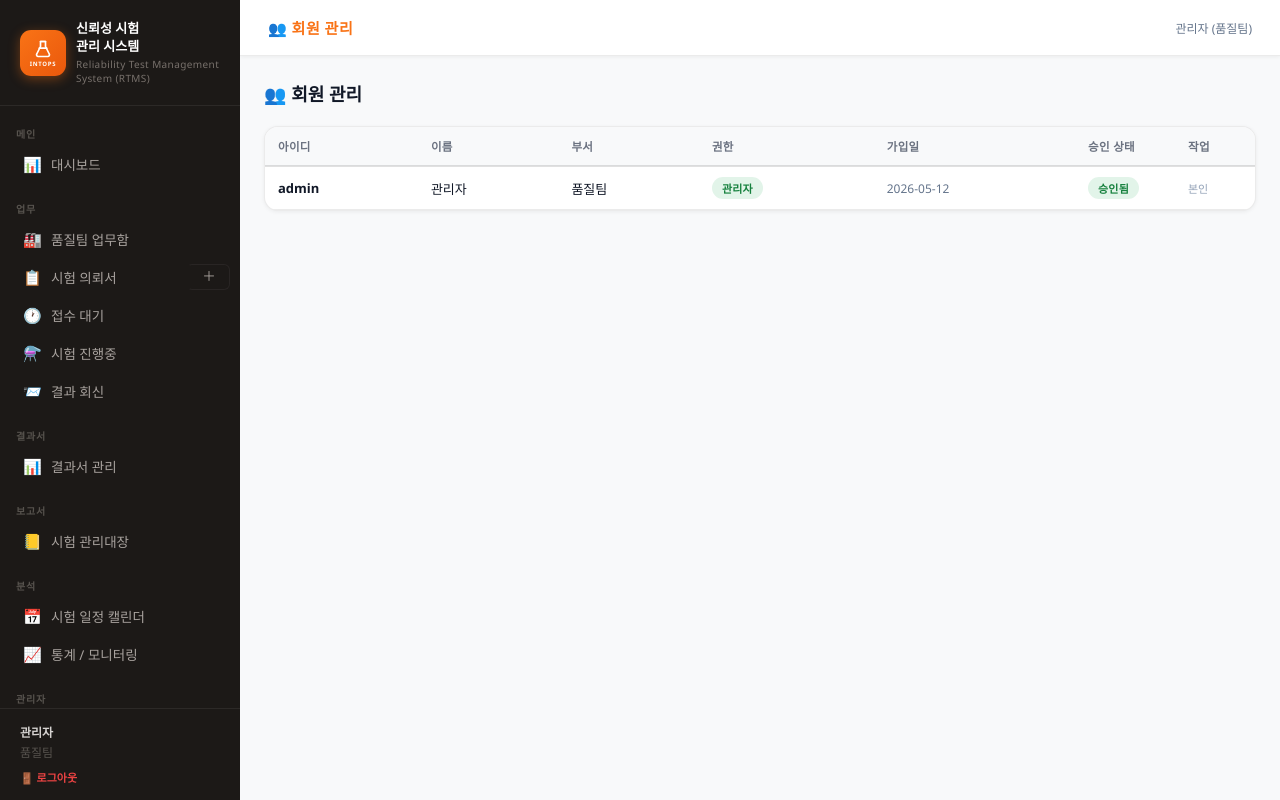
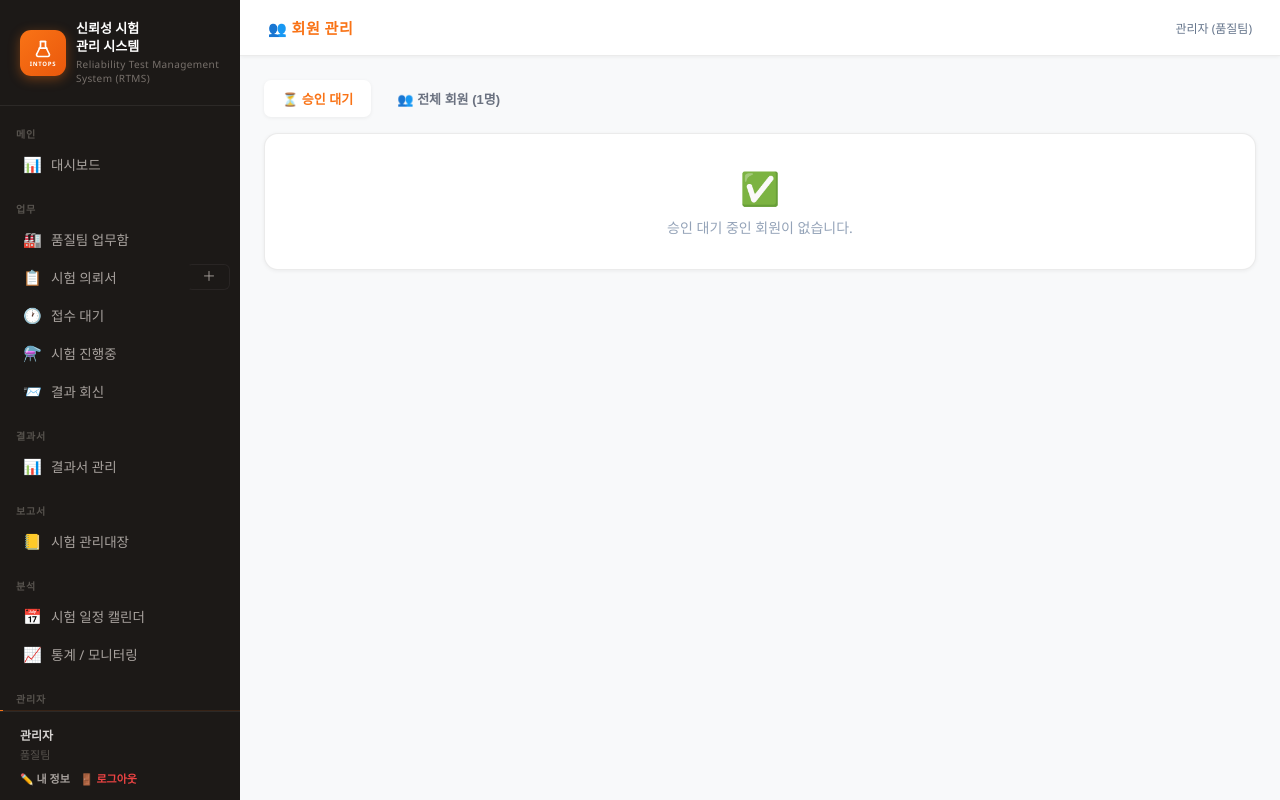
Before and after one commit to chojagal-ops/rtms, a Flask app: page /admin/users in a window 1280 px wide. Run offline with Flask 3, Linux system fonts and the light colour scheme; a user stored in the database is signed in.

Commit message:
feat: profile edit + member reject + admin user edit

```diff
--- a/routes/auth.py
+++ b/routes/auth.py
@@ -93,3 +93,96 @@ def approve_user(uid):
         log_error('사용자 승인 오류', e)
         flash('처리 중 오류가 발생했습니다.', 'danger')
     return redirect(url_for('auth.admin_users'))
+
+
+@auth_bp.route('/admin/users/<int:uid>/reject', methods=['POST'])
+@login_required
+def reject_user(uid):
+    """미승인 회원 거절 (삭제)"""
+    if current_user.role != 'admin':
+        flash('관리자만 접근 가능합니다.', 'danger')
+        return redirect(url_for('dashboard.index'))
+    if uid == current_user.id:
+        flash('본인 계정은 거절할 수 없습니다.', 'warning')
+        return redirect(url_for('auth.admin_users'))
+    user = db.get_or_404(User, uid)
+    try:
+        name = user.name
+        db.session.delete(user)
+        db.session.commit()
+        flash(f'가입 거절 완료: {name}', 'success')
+    except Exception as e:
+        db.session.rollback()
+        log_error('회원 거절 오류', e)
+        flash('처리 중 오류가 발생했습니다.', 'danger')
+    return redirect(url_for('auth.admin_users'))
+
+
+@auth_bp.route('/admin/users/<int:uid>/edit', methods=['GET', 'POST'])
+@login_required
+def admin_edit_user(uid):
+    """관리자 전용: 회원 정보 수정"""
+    if current_user.role != 'admin':
+        flash('관리자만 접근 가능합니다.', 'danger')
+        return redirect(url_for('dashboard.index'))
+    user = db.get_or_404(User, uid)
+    if request.method == 'POST':
+        try:
+            user.name       = request.form.get('name', '').strip() or user.name
+            user.email      = request.form.get('email', '').strip() or None
+            user.department = request.form.get('department', '').strip()
+            user.role       = request.form.get('role', 'user')
+            user.is_approved = request.form.get('is_approved') == 'on'
+            new_pw = request.form.get('new_password', '').strip()
+            if new_pw:
+                if len(new_pw) < 6:
+                    flash('비밀번호는 6자 이상이어야 합니다.', 'warning')
+                    return render_template('admin_edit_user.html', u=user)
+                user.set_password(new_pw)
+            db.session.commit()
+            flash(f'{user.name} 정보가 수정되었습니다.', 'success')
+            return redirect(url_for('auth.admin_users'))
+        except Exception as e:
+            db.session.rollback()
+            log_error('관리자 회원 수정 오류', e)
+            flash('수정 중 오류가 발생했습니다.', 'danger')
+    return render_template('admin_edit_user.html', u=user)
+
+
+@auth_bp.route('/profile/edit', methods=['GET', 'POST'])
+@login_required
+def profile_edit():
+    """본인 회원 정보 수정"""
+    if request.method == 'POST':
+        try:
+            name  = request.form.get('name', '').strip()
+            email = request.form.get('email', '').strip()
+            dept  = request.form.get('department', '').strip()
+            cur_pw  = request.form.get('current_password', '')
+            new_pw  = request.form.get('new_password', '').strip()
+            new_pw2 = request.form.get('new_password2', '').strip()
+
+            # 비밀번호 변경 요청 시 현재 비밀번호 확인
+            if new_pw:
+                if not current_user.check_password(cur_pw):
+                    flash('현재 비밀번호가 올바르지 않습니다.', 'danger')
+                    return render_template('profile_edit.html')
+                if new_pw != new_pw2:
+                    flash('새 비밀번호가 일치하지 않습니다.', 'danger')
+                    return render_template('profile_edit.html')
+                if len(new_pw) < 6:
+                    flash('비밀번호는 6자 이상이어야 합니다.', 'warning')
+                    return render_template('profile_edit.html')
+                current_user.set_password(new_pw)
+
+            current_user.name       = name or current_user.name
+            current_user.email      = email or None
+            current_user.department = dept
+            db.session.commit()
+            flash('회원 정보가 수정되었습니다.', 'success')
+            return redirect(url_for('auth.profile_edit'))
+        except Exception as e:
+            db.session.rollback()
+            log_error('프로필 수정 오류', e)
+            flash('수정 중 오류가 발생했습니다.', 'danger')
+    return render_template('profile_edit.html')
--- a/templates/admin_users.html
+++ b/templates/admin_users.html
@@ -3,43 +3,66 @@
 {% block topbar_title %}👥 회원 관리{% endblock %}
 
 {% block content %}
-<div class="page-header"><h2>👥 회원 관리</h2></div>
+
+<!-- 탭: 승인대기 / 전체 -->
+{% set waiting = users | selectattr('is_approved', 'equalto', false) | list %}
+<div style="display:flex;align-items:center;justify-content:space-between;margin-bottom:16px;">
+  <div style="display:flex;gap:8px;">
+    <button class="tab-btn active" data-tab="tab_waiting">
+      ⏳ 승인 대기
+      {% if waiting %}
+      <span class="nav-badge" style="position:static;margin-left:4px;">{{ waiting|length }}</span>
+      {% endif %}
+    </button>
+    <button class="tab-btn" data-tab="tab_all">👥 전체 회원 ({{ users|length }}명)</button>
+  </div>
+</div>
+
+<!-- ── 승인 대기 탭 ─────────────────────────────────────── -->
+<div id="tab_waiting" class="tab-pane active">
+  {% if waiting %}
   <div class="card">
+    <div class="card-header">
+      <h5>⏳ 승인 대기 — {{ waiting|length }}명</h5>
+      <span style="font-size:12px;color:#9ca3af;">승인 또는 거절을 처리해 주세요.</span>
+    </div>
     <div class="table-wrap">
       <table>
         <thead>
           <tr>
-          <th>아이디</th><th>이름</th><th>부서</th><th>권한</th>
-          <th>가입일</th><th style="width:100px;">승인 상태</th><th style="width:80px;">작업</th>
+            <th>아이디</th><th>이름</th><th>부서</th><th>이메일</th>
+            <th style="width:90px;">가입일</th>
+            <th style="width:200px;">작업</th>
           </tr>
         </thead>
         <tbody>
-        {% for u in users %}
+          {% for u in waiting %}
           <tr>
             <td style="font-weight:600;">{{ u.username }}</td>
             <td>{{ u.name }}</td>
-          <td>{{ u.department }}</td>
-          <td>
-            <span class="badge {{ 'badge-완료' if u.role == 'admin' else 'badge-대기' }}">
-              {{ '관리자' if u.role == 'admin' else '일반' }}
-            </span>
-          </td>
+            <td style="font-size:13px;">{{ u.department or '-' }}</td>
+            <td style="font-size:12px;color:#6b7280;">{{ u.email or '-' }}</td>
             <td style="font-size:12px;color:#64748b;">{{ u.created_at.strftime('%Y-%m-%d') }}</td>
             <td>
-            <span class="badge {{ 'badge-합격' if u.is_approved else 'badge-지연' }}">
-              {{ '승인됨' if u.is_approved else '대기중' }}
-            </span>
-          </td>
-          <td>
-            {% if u.id != current_user.id %}
+              <div style="display:flex;gap:6px;">
+                <!-- 승인 -->
                 <form action="{{ url_for('auth.approve_user', uid=u.id) }}" method="POST">
-              <button type="submit" class="btn btn-sm {{ 'btn-outline' if u.is_approved else 'btn-success' }}">
-                {{ '승인 취소' if u.is_approved else '승인' }}
+                  <button type="submit" class="btn btn-sm"
+                    style="background:#16a34a;color:#fff;border:none;">
+                    ✅ 승인
                   </button>
                 </form>
-            {% else %}
-            <span style="font-size:11px;color:#94a3b8;">본인</span>
-            {% endif %}
+                <!-- 거절 -->
+                <form action="{{ url_for('auth.reject_user', uid=u.id) }}" method="POST"
+                      onsubmit="return confirm('{{ u.name }}의 가입 신청을 거절하고 삭제하시겠습니까?')">
+                  <button type="submit" class="btn btn-sm btn-danger">
+                    ❌ 거절
+                  </button>
+                </form>
+                <!-- 수정 -->
+                <a href="{{ url_for('auth.admin_edit_user', uid=u.id) }}"
+                   class="btn btn-outline btn-sm">수정</a>
+              </div>
             </td>
           </tr>
           {% endfor %}
@@ -47,4 +70,87 @@
       </table>
     </div>
   </div>
+  {% else %}
+  <div class="card">
+    <div style="padding:32px;text-align:center;color:#94a3b8;">
+      <div style="font-size:32px;margin-bottom:8px;">✅</div>
+      <div style="font-size:14px;">승인 대기 중인 회원이 없습니다.</div>
+    </div>
+  </div>
+  {% endif %}
+</div>
+
+<!-- ── 전체 회원 탭 ────────────────────────────────────── -->
+<div id="tab_all" class="tab-pane">
+  <div class="card">
+    <div class="table-wrap">
+      <table>
+        <thead>
+          <tr>
+            <th style="width:100px;">아이디</th>
+            <th style="width:80px;">이름</th>
+            <th style="width:90px;">부서</th>
+            <th>이메일</th>
+            <th style="width:60px;">권한</th>
+            <th style="width:90px;">가입일</th>
+            <th style="width:80px;">상태</th>
+            <th style="width:170px;">작업</th>
+          </tr>
+        </thead>
+        <tbody>
+          {% for u in users %}
+          {% set is_me = (u.id == current_user.id) %}
+          <tr style="{{ 'background:rgba(249,115,22,0.04);' if is_me }}">
+            <td style="font-weight:600;">
+              {{ u.username }}
+              {% if is_me %}<span style="font-size:10px;color:#f97316;font-weight:700;"> (나)</span>{% endif %}
+            </td>
+            <td>{{ u.name }}</td>
+            <td style="font-size:13px;">{{ u.department or '-' }}</td>
+            <td style="font-size:12px;color:#6b7280;">{{ u.email or '-' }}</td>
+            <td>
+              <span class="badge {{ 'badge-완료' if u.role == 'admin' else 'badge-대기' }}"
+                    style="font-size:10px;">
+                {{ '관리자' if u.role == 'admin' else '일반' }}
+              </span>
+            </td>
+            <td style="font-size:12px;color:#64748b;">{{ u.created_at.strftime('%Y-%m-%d') }}</td>
+            <td>
+              <span class="badge {{ 'badge-합격' if u.is_approved else 'badge-지연' }}"
+                    style="font-size:10px;">
+                {{ '승인됨' if u.is_approved else '대기중' }}
+              </span>
+            </td>
+            <td>
+              <div style="display:flex;gap:4px;flex-wrap:wrap;">
+                <!-- 수정 -->
+                <a href="{{ url_for('auth.admin_edit_user', uid=u.id) }}"
+                   class="btn btn-outline btn-sm">✏️ 수정</a>
+                {% if not is_me %}
+                  <!-- 승인/취소 -->
+                  <form action="{{ url_for('auth.approve_user', uid=u.id) }}" method="POST">
+                    <button type="submit"
+                      class="btn btn-sm {{ 'btn-outline' if u.is_approved else 'btn-success' }}"
+                      style="{{ '' if u.is_approved else 'background:#16a34a;color:#fff;border:none;' }}">
+                      {{ '승인취소' if u.is_approved else '✅ 승인' }}
+                    </button>
+                  </form>
+                  {% if not u.is_approved %}
+                  <!-- 거절 (미승인만) -->
+                  <form action="{{ url_for('auth.reject_user', uid=u.id) }}" method="POST"
+                        onsubmit="return confirm('{{ u.name }}을 거절 및 삭제하시겠습니까?')">
+                    <button type="submit" class="btn btn-sm btn-danger">❌ 거절</button>
+                  </form>
+                  {% endif %}
+                {% endif %}
+              </div>
+            </td>
+          </tr>
+          {% endfor %}
+        </tbody>
+      </table>
+    </div>
+  </div>
+</div>
+
 {% endblock %}
--- a/templates/base.html
+++ b/templates/base.html
@@ -119,11 +119,22 @@
 
   <div class="sidebar-footer">
     <div class="user-name">{{ current_user.name }}</div>
-    <div>{{ current_user.department }}</div>
-    <a href="{{ url_for('auth.logout') }}"
-       style="display:inline-block;margin-top:8px;font-size:11px;color:#ef4444;text-decoration:none;font-weight:600;">
-      🚪 로그아웃
-    </a>
+    <div style="font-size:11px;margin-top:1px;">{{ current_user.department }}</div>
+    {% if current_user.email %}
+    <div style="font-size:10px;color:#78716c;margin-top:1px;overflow:hidden;text-overflow:ellipsis;white-space:nowrap;">
+      {{ current_user.email }}
+    </div>
+    {% endif %}
+    <div style="display:flex;gap:10px;margin-top:8px;">
+      <a href="{{ url_for('auth.profile_edit') }}"
+         style="font-size:11px;color:#a8a29e;text-decoration:none;font-weight:600;">
+        ✏️ 내 정보
+      </a>
+      <a href="{{ url_for('auth.logout') }}"
+         style="font-size:11px;color:#ef4444;text-decoration:none;font-weight:600;">
+        🚪 로그아웃
+      </a>
+    </div>
   </div>
 </aside>
 
```
Also changed, not shown: templates/admin_edit_user.html (added, +81 -0 lines), templates/profile_edit.html (added, +120 -0 lines). Lines whose indentation alone changed are shown as unchanged.
